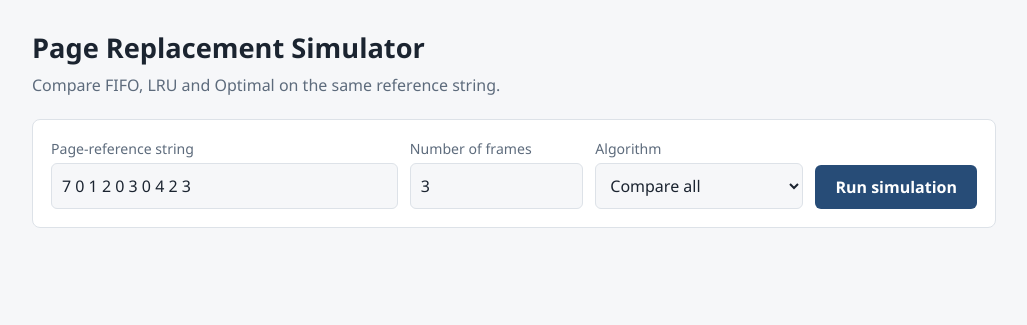
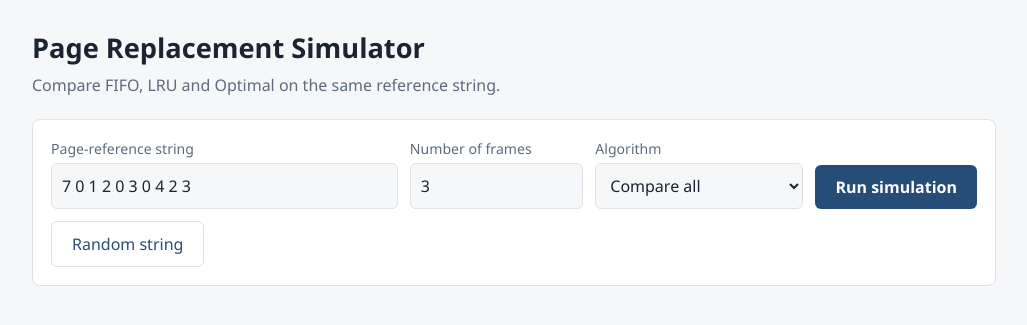
Before and after one commit to rd8820008-boop/PBL, a Flask app: page / in a window 1280 px wide. Shown: the top 325 px of the page, without its empty margins (126-1153 px from the left). Run offline with Flask 3, Linux system fonts and the light colour scheme.

Commit message:
Add random string button

```diff
--- a/week5/templates/index.html
+++ b/week5/templates/index.html
@@ -72,8 +72,9 @@
         </select></div>
       <button id="run">Run simulation</button>
     </div>
-    <div id="err" role="alert"></div>
-  </section>
+    <button class="ghost" id="rand" type="button" style="margin-top:12px">Random string</button>
+ <div id="err" role="alert"></div>
+ </section>
 
   <div id="results">
     <section class="panel" id="stepPanel">
@@ -99,6 +100,10 @@
 <script>
 const $ = id => document.getElementById(id);
 let data = null, current = 0;
+$("rand").onclick = () => {
+  const n = 12 + Math.floor(Math.random() * 6);
+  $("ref").value = Array.from({length: n}, () => Math.floor(Math.random() * 8)).join(" ");
+};
 
 $("run").onclick = async () => {
   $("err").style.display = "none";
```
